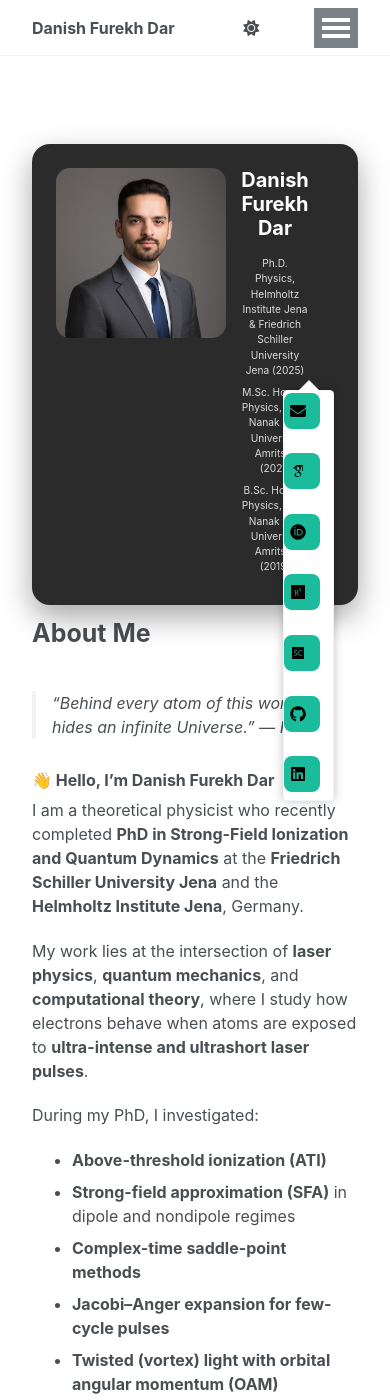
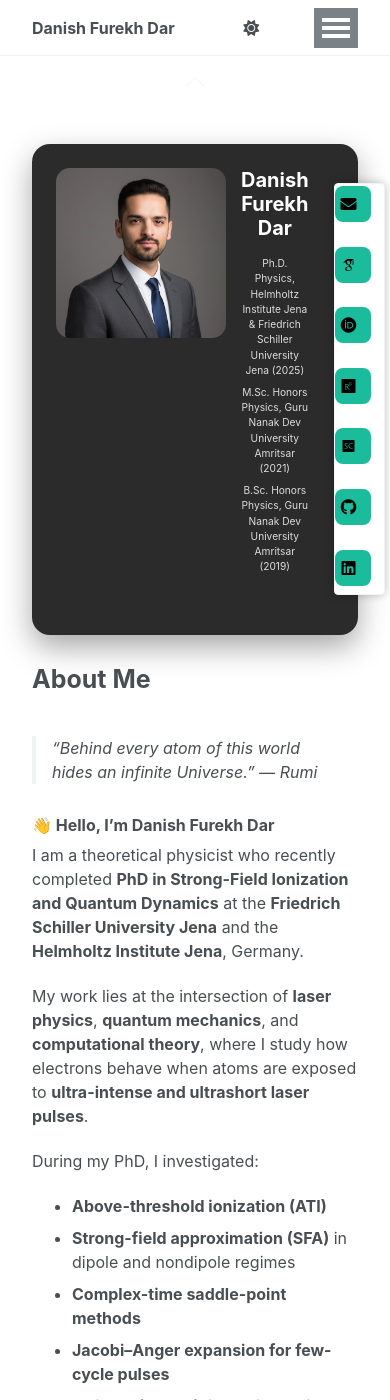
Before and after one commit to danishfurekhdar/danishfurekhdar.github.io, a Jekyll site: the page built from _pages/about.md, in a window 390 px wide and 1400 px high. Built offline with Jekyll 4.4.1, drawn with Linux system fonts in a browser that asks for light colours; some web fonts are replaced.

Commit message:
Update _custom.scss

```diff
--- a/_sass/_custom.scss
+++ b/_sass/_custom.scss
@@ -165,3 +165,45 @@
   margin-bottom: 0.4rem;
   text-align: center;
 }
+/* ===============================
+   MOBILE FIX — SIDEBAR & CARD
+   =============================== */
+
+@media (max-width: 900px) {
+
+  /* Stack layout vertically */
+  #main {
+    display: block !important;
+  }
+
+  /* Sidebar becomes top block */
+  .sidebar {
+    width: 100% !important;
+    max-width: 100% !important;
+    margin: 0 auto 2rem auto;
+  }
+
+  /* Author card full width */
+  .sidebar [itemtype="http://schema.org/Person"] {
+    width: 100% !important;
+    max-width: 100% !important;
+  }
+
+  /* Stop floating / fixed icons */
+  .author__urls,
+  .author__urls-wrapper {
+    position: static !important;
+  }
+
+  /* Icons wrap normally */
+  .author__urls {
+    justify-content: center;
+  }
+
+  /* Content full width */
+  .page,
+  .page__inner-wrap {
+    margin-left: 0 !important;
+    max-width: 100% !important;
+  }
+}
```
